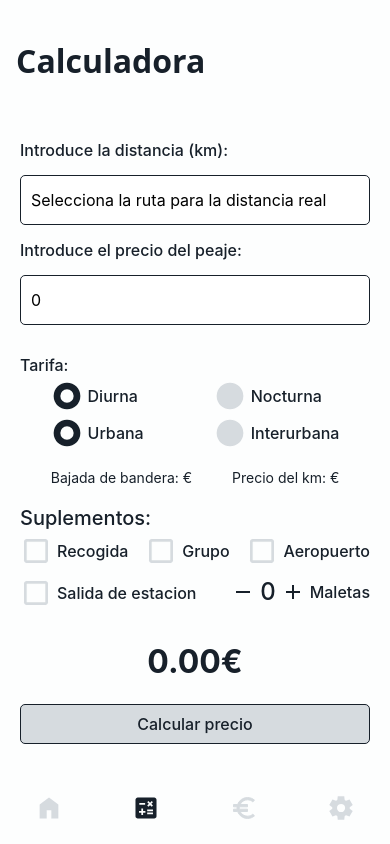
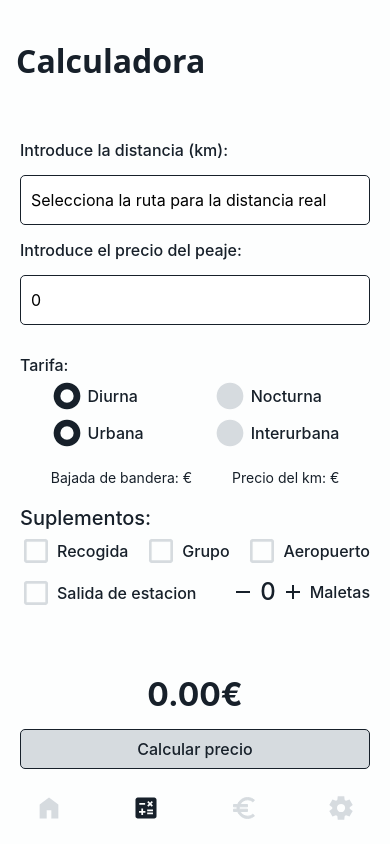
Before and after one commit to KevinFD95/TaxiTripCalculator, a React Native app: screen /calculator in a window 390 px wide. Built offline with nearby package versions, Linux system fonts and the light colour scheme.

Commit message:
2025/06/05 - Update CalculatorView.jsx

```diff
--- a/src/views/CalculatorView.jsx
+++ b/src/views/CalculatorView.jsx
@@ -1,5 +1,5 @@
 import { useState } from "react";
-import { View, Text, StyleSheet } from "react-native";
+import { View, ScrollView, Text, StyleSheet } from "react-native";
 
 import { useTheme } from "../context/ThemeContext.jsx";
 import { useAlert } from "../context/AlertContext.jsx";
@@ -48,7 +48,8 @@ export default function CalculatorNav() {
 
   return (
     <View style={themeStyles.mainContainer}>
-      <View style={styles.section}>
+      <ScrollView contentContainerStyle={{ paddingBottom: 150 }}>
+        <View style={styles(theme).section}>
           <Text style={themeStyles.h6}>Introduce la distancia (km):</Text>
           <CustomTextInput
             size={"large"}
@@ -68,12 +69,12 @@ export default function CalculatorNav() {
           />
         </View>
 
-      <View style={styles.section}>
+        <View style={styles(theme).section}>
           <Text style={themeStyles.h6}>Tarifa: </Text>
 
-        <View style={styles.radiobuttonContainer}>
-          <View style={styles.tariffSection}>
-            <View style={styles.iconLabel}>
+          <View style={styles(theme).radiobuttonContainer}>
+            <View style={styles(theme).tariffSection}>
+              <View style={styles(theme).iconLabel}>
                 <CustomIconButton
                   onPress={() => {
                     setDayTime(true);
@@ -83,7 +84,7 @@ export default function CalculatorNav() {
                 />
                 <Text style={themeStyles.h6}>Diurna</Text>
               </View>
-            <View style={styles.iconLabel}>
+              <View style={styles(theme).iconLabel}>
                 <CustomIconButton
                   onPress={() => {
                     setUrban(true);
@@ -94,8 +95,8 @@ export default function CalculatorNav() {
                 <Text style={themeStyles.h6}>Urbana</Text>
               </View>
             </View>
-          <View style={styles.tariffSection}>
-            <View style={styles.iconLabel}>
+            <View style={styles(theme).tariffSection}>
+              <View style={styles(theme).iconLabel}>
                 <CustomIconButton
                   onPress={() => {
                     setNightTime(true);
@@ -105,7 +106,7 @@ export default function CalculatorNav() {
                 />
                 <Text style={themeStyles.h6}>Nocturna</Text>
               </View>
-            <View style={styles.iconLabel}>
+              <View style={styles(theme).iconLabel}>
                 <CustomIconButton
                   onPress={() => {
                     setInterurban(true);
@@ -119,8 +120,8 @@ export default function CalculatorNav() {
           </View>
         </View>
 
-      <View style={styles.valuesSection}>
-        <Text style={[styles.section, themeStyles.p]}>
+        <View style={styles(theme).valuesSection}>
+          <Text style={[styles(theme).section, themeStyles.p]}>
             Bajada de bandera:{" "}
             {dayTime
               ? urban
@@ -131,38 +132,38 @@ export default function CalculatorNav() {
                 : settings.nightTimeIntPrice}
             €
           </Text>
-        <Text style={[styles.section, themeStyles.p]}>
-          Precio del km: {dayTime ? settings.dayKmPrice : settings.nightKmPrice}
-          €
+          <Text style={[styles(theme).section, themeStyles.p]}>
+            Precio del km:{" "}
+            {dayTime ? settings.dayKmPrice : settings.nightKmPrice}€
           </Text>
         </View>
 
-      <View style={styles.section}>
+        <View style={styles(theme).section}>
           <Text style={themeStyles.h4}>Suplementos:</Text>
 
-        <View style={styles.checkboxContainer}>
-          <View style={styles.iconLabel}>
+          <View style={styles(theme).checkboxContainer}>
+            <View style={styles(theme).iconLabel}>
               <CustomIconButton
                 onPress={() => setPick(!pick)}
                 icon={<CheckboxIcon size={32} checked={pick} />}
               />
               <Text style={themeStyles.h6}>Recogida</Text>
             </View>
-          <View style={styles.iconLabel}>
+            <View style={styles(theme).iconLabel}>
               <CustomIconButton
                 onPress={() => setGroup(!group)}
                 icon={<CheckboxIcon size={32} checked={group} />}
               />
               <Text style={themeStyles.h6}>Grupo</Text>
             </View>
-          <View style={styles.iconLabel}>
+            <View style={styles(theme).iconLabel}>
               <CustomIconButton
                 onPress={() => setAirport(!airport)}
                 icon={<CheckboxIcon size={32} checked={airport} />}
               />
               <Text style={themeStyles.h6}>Aeropuerto</Text>
             </View>
-          <View style={styles.iconLabel}>
+            <View style={styles(theme).iconLabel}>
               <CustomIconButton
                 onPress={() => setStation(!station)}
                 icon={<CheckboxIcon size={32} checked={station} />}
@@ -170,14 +171,16 @@ export default function CalculatorNav() {
               <Text style={themeStyles.h6}>Salida de estacion</Text>
             </View>
             <View>
-            <View style={styles.iconLabel}>
+              <View style={styles(theme).iconLabel}>
                 <CustomIconButton
                   onPress={() =>
                     setSuitcase(suitcase > 0 ? suitcase - 1 : suitcase)
                   }
                   icon={<RemoveIcon size={24} />}
                 />
-              <Text style={[themeStyles.h6, { fontSize: 24 }]}>{suitcase}</Text>
+                <Text style={[themeStyles.h6, { fontSize: 24 }]}>
+                  {suitcase}
+                </Text>
                 <CustomIconButton
                   onPress={() => setSuitcase(suitcase + 1)}
                   icon={<AddIcon size={24} />}
@@ -187,8 +190,9 @@ export default function CalculatorNav() {
             </View>
           </View>
         </View>
+      </ScrollView>
 
-      <View style={{ flex: 1, justifyContent: "space-between" }}>
+      <View style={styles(theme).footer}>
         <View style={{ flex: 1, justifyContent: "center" }}>
           <Text style={[themeStyles.h1, { textAlign: "center" }]}>
             {result}€
@@ -295,7 +299,8 @@ export default function CalculatorNav() {
   }
 }
 
-const styles = StyleSheet.create({
+const styles = (theme) => {
+  return StyleSheet.create({
     section: {
       marginBottom: 20,
       gap: 5,
@@ -332,4 +337,16 @@ const styles = StyleSheet.create({
       justifyContent: "space-between",
       gap: 10,
     },
+
+    footer: {
+      position: "absolute",
+      bottom: 0,
+      left: 0,
+      right: 0,
+      padding: 20,
+      backgroundColor: theme["app-background"],
+      height: 150,
+      justifyContent: "space-between",
+    },
   });
+};
```
Lines whose indentation alone changed are shown as unchanged.
